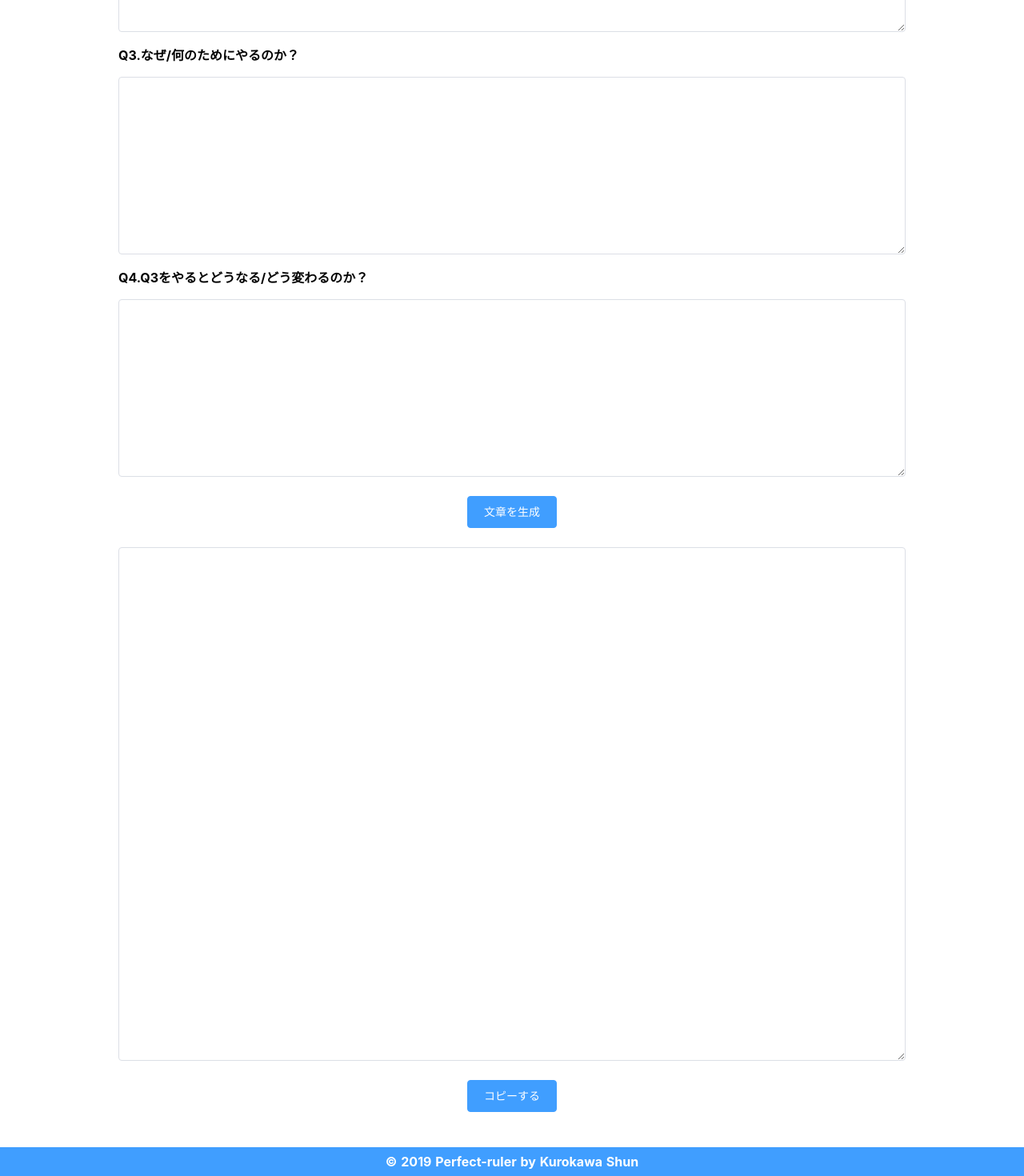
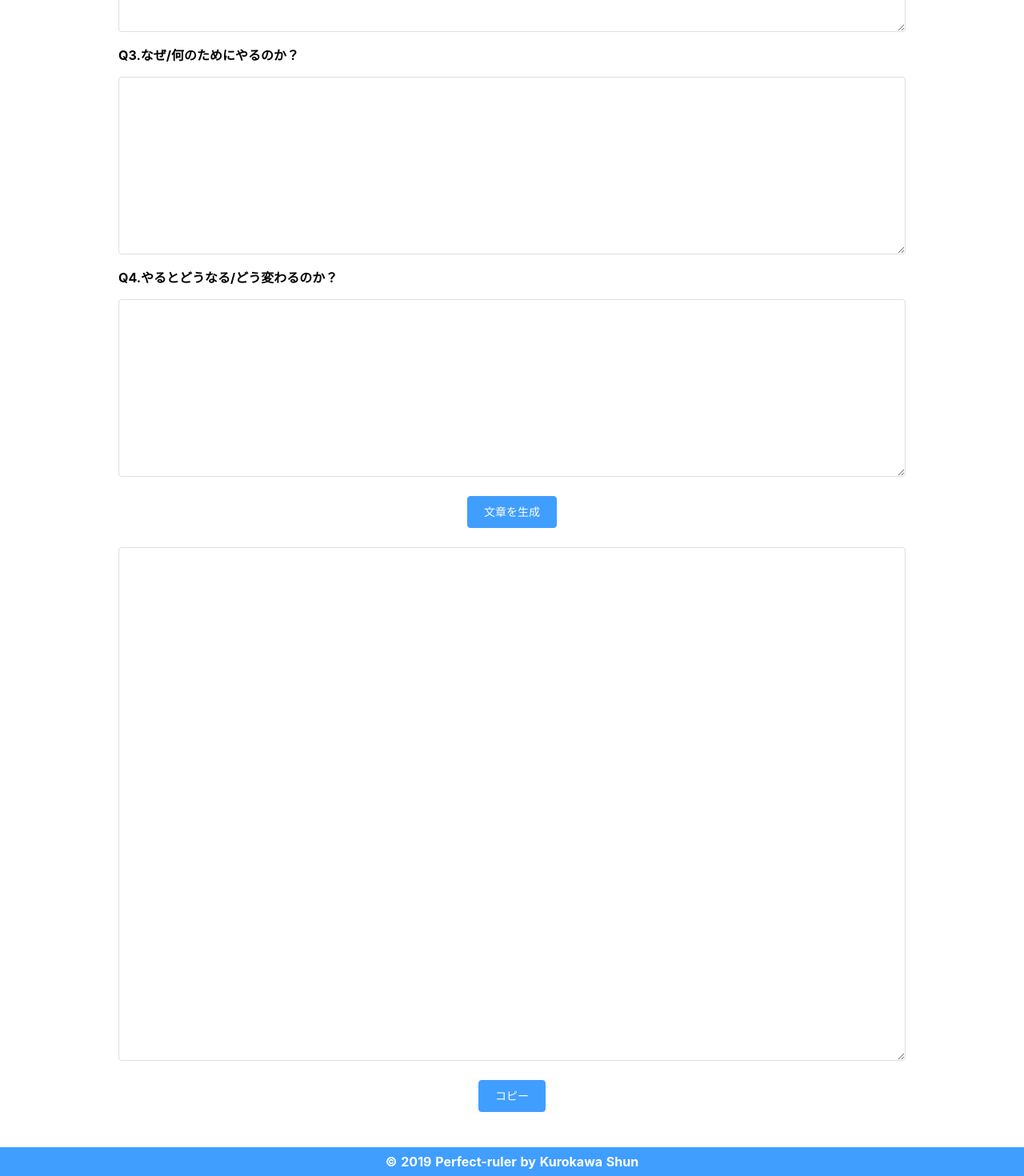
Before and after one commit to kurocraft0312/Perfect-ruler, a Nuxt app in the folder Perfect-ruler/: page / in a window 1280 px wide. Shown: the part 581-2051 px from the top of the page at 80% size. Built offline with nearby package versions, Linux system fonts and the light colour scheme.

Commit message:
文言変更

```diff
--- a/Perfect-ruler/pages/index.vue
+++ b/Perfect-ruler/pages/index.vue
@@ -20,7 +20,7 @@
       </div>
       <!-- 自動出力用のテキストエリアの内容を全選択してコピーする -->
       <div class="copy">
-        <el-button type="primary">コピーする</el-button>
+        <el-button type="primary">コピー</el-button>
       </div>
     </el-main>
     <el-footer>
@@ -44,7 +44,7 @@ export default {
           title: 'Q3.なぜ/何のためにやるのか？'
         },
         {
-          title: 'Q4.Q3をやるとどうなる/どう変わるのか？'
+          title: 'Q4.やるとどうなる/どう変わるのか？'
         },
       ],
       textarea: '',
```
